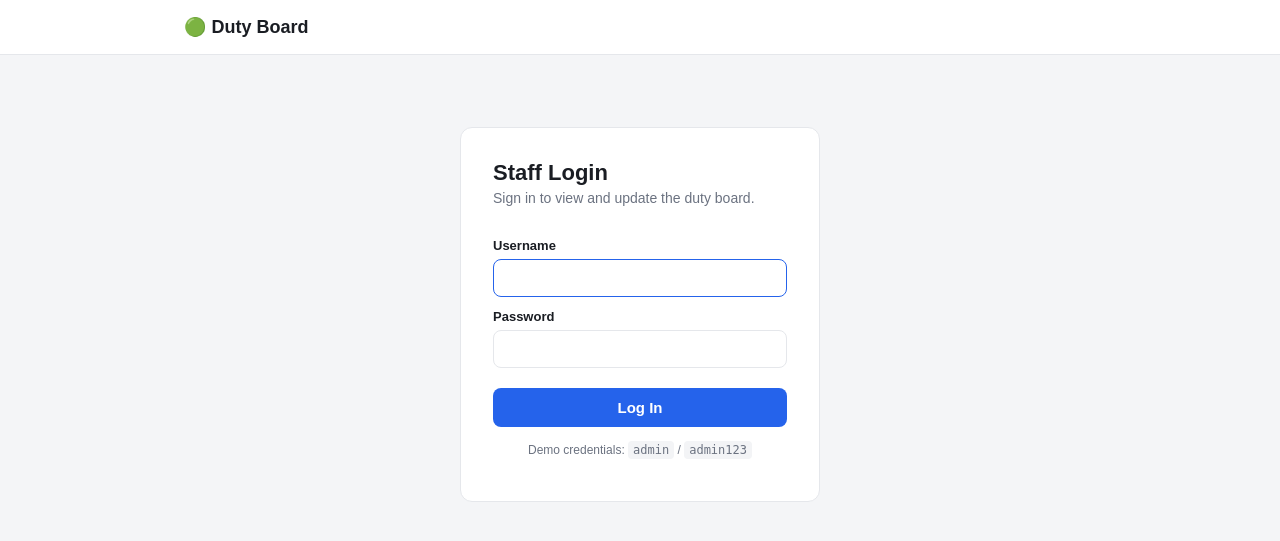
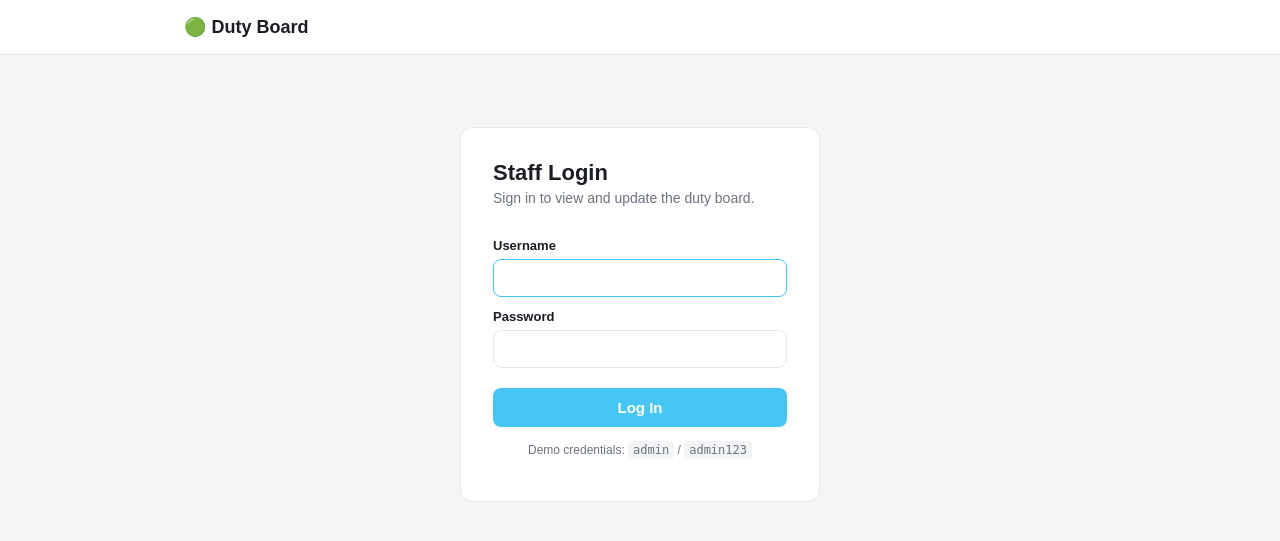
Before and after one commit to Anniezh725/login-page, a Flask app: page /login in a window 1280 px wide. Shown: the top 541 px of the page. Run offline with Flask 3, Linux system fonts and the light colour scheme.

Commit message:
Update style.css

```diff
--- a/static/style.css
+++ b/static/style.css
@@ -4,7 +4,8 @@
     --text: #1a1d23;
     --muted: #6b7280;
     --border: #e5e7eb;
-    --primary: #2563eb;
+    /* --primary: #2563eb; */
+    --primary: #45c6f5;
     --primary-dark: #1d4ed8;
     --green: #16a34a;
     --green-bg: #ecfdf3;
```
